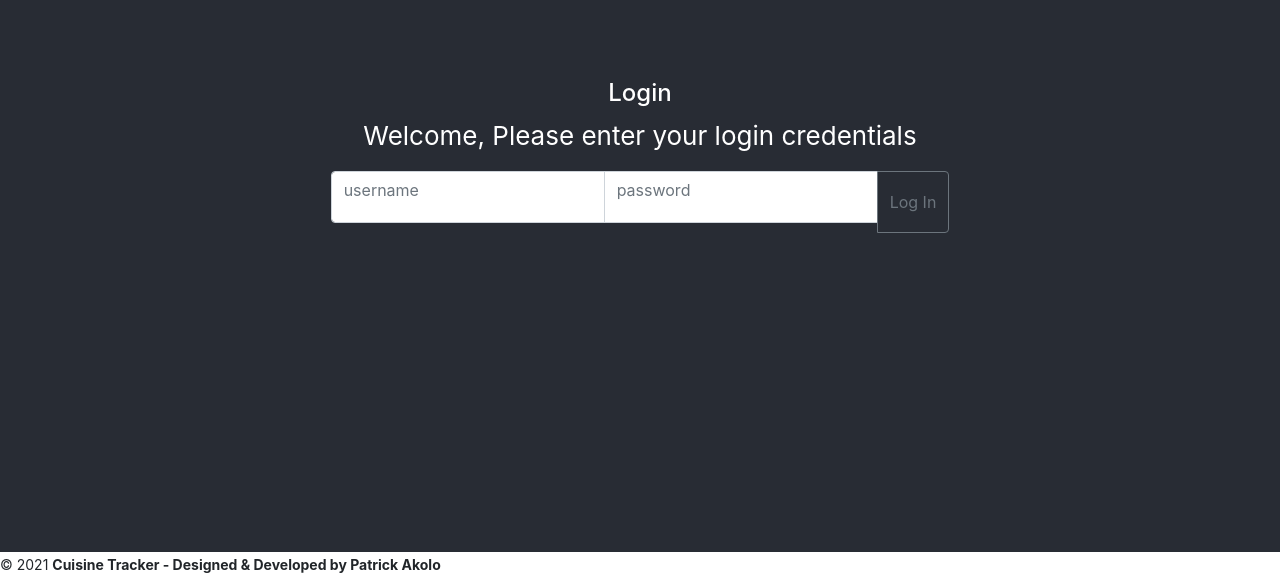
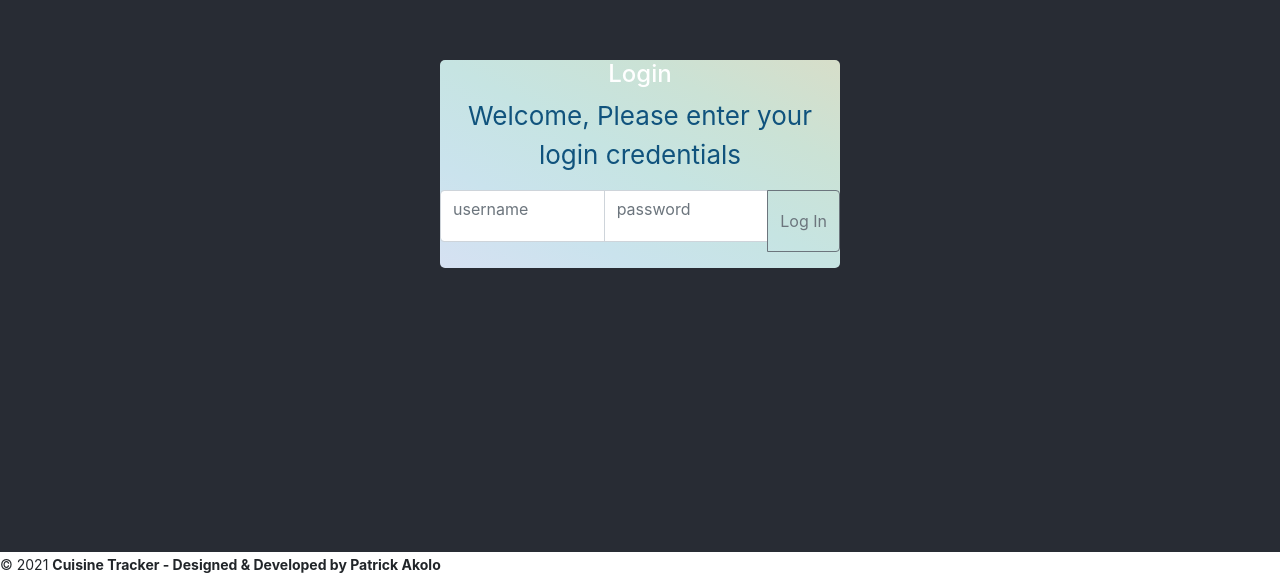
Before and after one commit to Pwako11/cuisine-tracker-client, a React (Create React App) app: page /login in a window 1280 px wide. Shown: the part 248-824 px from the top of the page. Built offline with nearby package versions, Linux system fonts and the light colour scheme; no server answers.

Commit message:
Added CSS styling to app

```diff
--- a/src/App.css
+++ b/src/App.css
@@ -43,6 +43,12 @@
   position: relative;
 }
 
+.form-control label {
+  color: rgb(38, 53, 134);
+  display: block;
+  margin-bottom: 5px;
+}
+
 .form-control input {
   border: 2px solid #c4eccd;
   border-radius: 4px;
@@ -65,6 +71,17 @@
   border-color: var(--error-color);
 }
 
+.form-control small {
+  color: var(--error-color);
+  position: absolute;
+  bottom: 0;
+  left: 0;
+  visibility: hidden;
+}
+
+.form-control.error small {
+  visibility: visible;
+}
 
 .form button {
   cursor: pointer;
@@ -90,3 +107,35 @@
   margin-top: 20px;
   width: 100%;
 }
+
+
+.routes {
+  background-image: linear-gradient(
+    to right top,
+    #d6e1f2,
+    #cae3ed,
+    #c6e4e2,
+    #cbe2d5,
+    #d7dec9
+  );
+
+  border-radius: 5px;
+  box-shadow: #a8eb12;
+  width: 400px;
+}
+
+.form {
+  padding: 30px 20px;
+}
+
+h5 {
+  color: rgb(16, 83, 125);
+  text-align: center;
+  margin: 0 0 20;
+}
+
+p {
+  color: rgb(16, 83, 125);
+  text-align: center;
+  margin: 0 0 20;
+}
```
